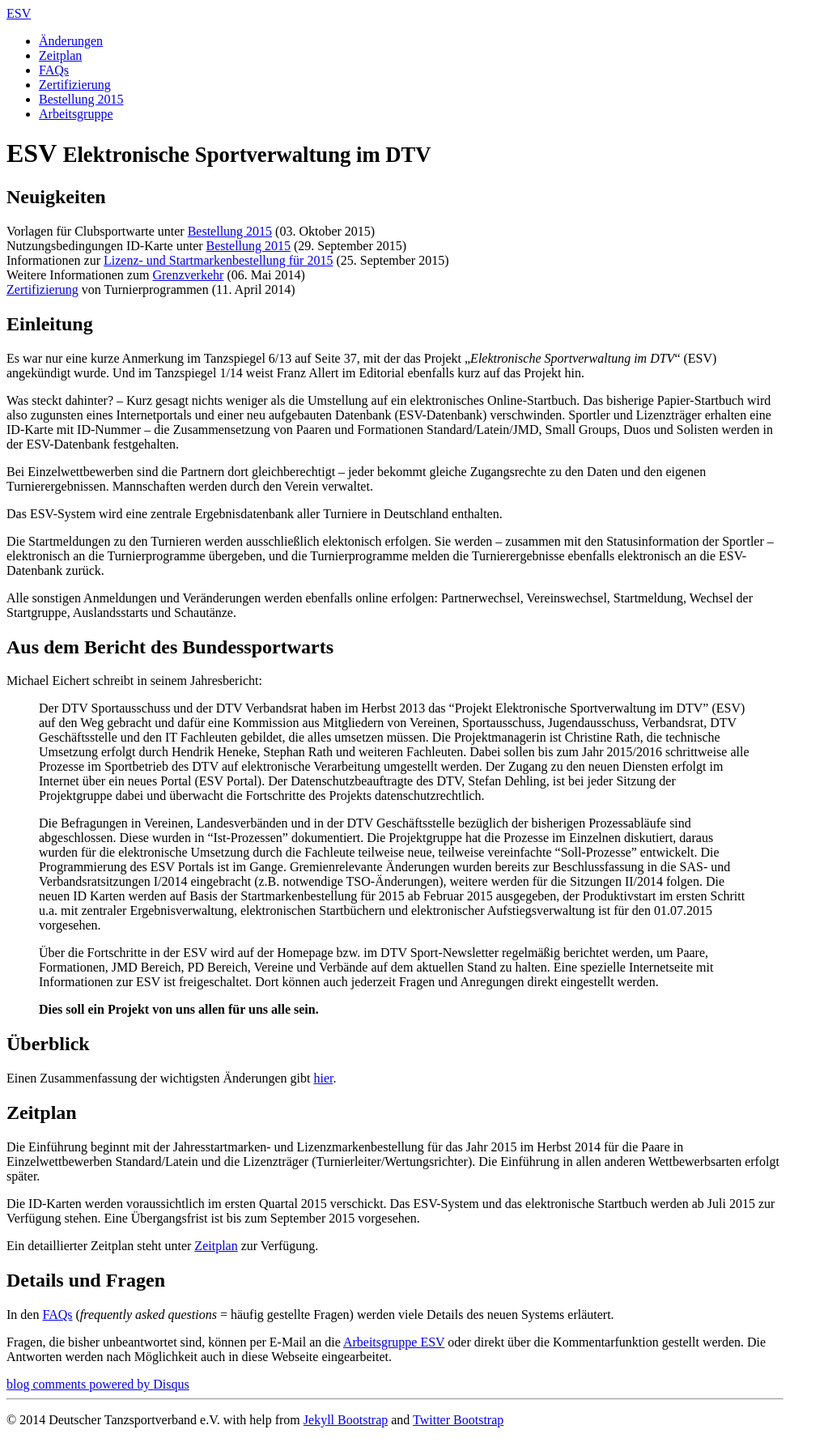
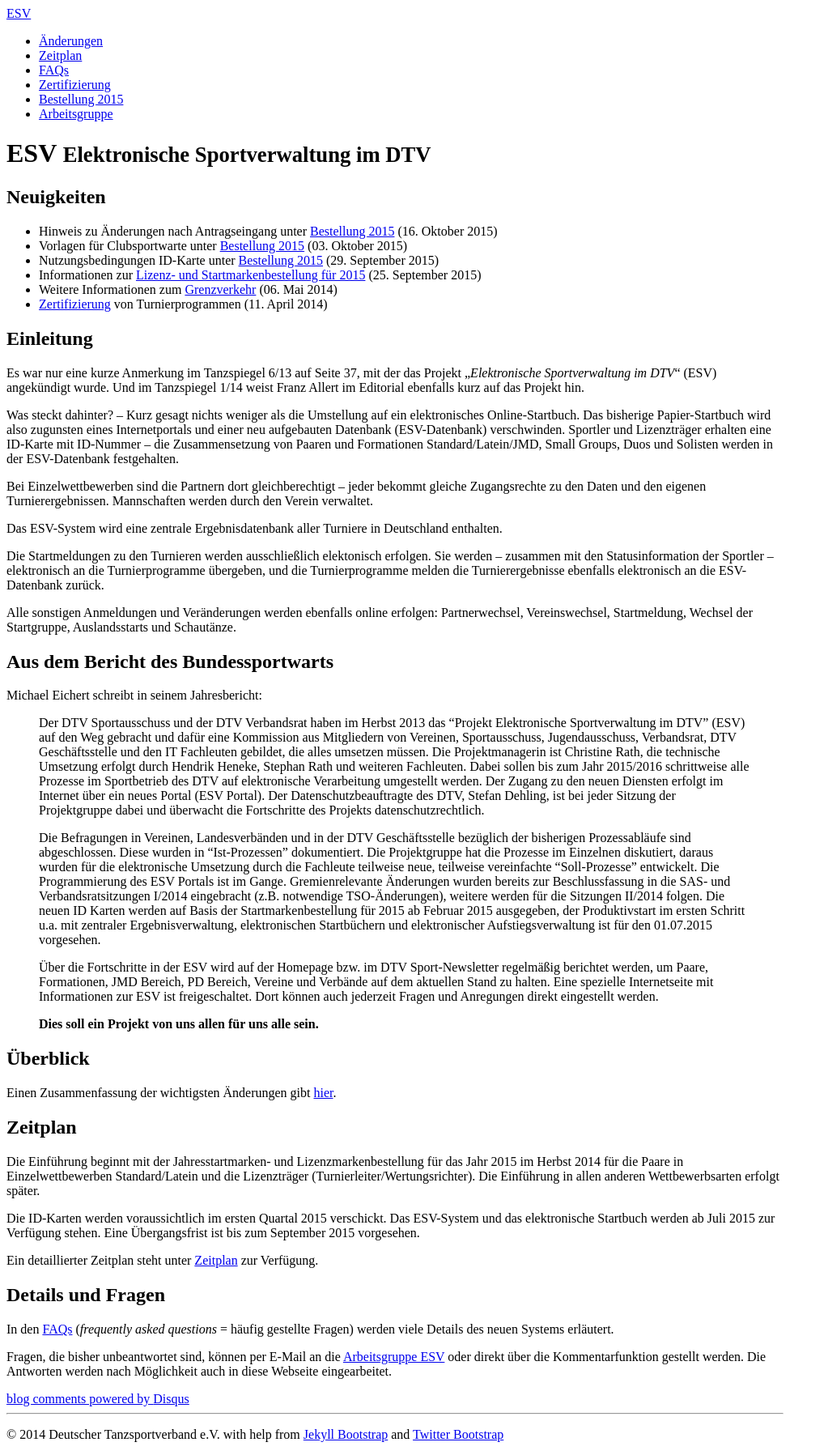
Before and after one commit to tanzsport/esv-faq, a Jekyll site: the page built from index.md, in a window 1280 px wide. Shown: the whole page at 81% size, without its empty margins (0-1023 px from the left). Built offline with Jekyll 4.4.1, drawn with Linux system fonts in a browser that asks for light colours; comment, search, counter and statistics services are not loaded.

Commit message:
Hinweis zu Änderungen nach Antragserfassung.

```diff
--- a/index.md
+++ b/index.md
@@ -8,11 +8,12 @@ comments: true
 
 ## Neuigkeiten ##
 
-Vorlagen für Clubsportwarte unter [Bestellung 2015](esv/bestellung2015.html) (03. Oktober 2015)
-Nutzungsbedingungen ID-Karte unter [Bestellung 2015](esv/bestellung2015.html) (29. September 2015)
-Informationen zur [Lizenz- und Startmarkenbestellung für 2015](esv/bestellung2015.html) (25. September 2015)
-Weitere Informationen zum [Grenzverkehr](esv/faq.html#grenzverkehr) (06. Mai 2014)
-[Zertifizierung](esv/zertifizierung.html) von Turnierprogrammen (11. April 2014)
+* Hinweis zu Änderungen nach Antragseingang unter [Bestellung 2015](esv/bestellung2015.html#aenderungen) (16. Oktober 2015)
+* Vorlagen für Clubsportwarte unter [Bestellung 2015](esv/bestellung2015.html) (03. Oktober 2015)
+* Nutzungsbedingungen ID-Karte unter [Bestellung 2015](esv/bestellung2015.html) (29. September 2015)
+* Informationen zur [Lizenz- und Startmarkenbestellung für 2015](esv/bestellung2015.html) (25. September 2015)
+* Weitere Informationen zum [Grenzverkehr](esv/faq.html#grenzverkehr) (06. Mai 2014)
+* [Zertifizierung](esv/zertifizierung.html) von Turnierprogrammen (11. April 2014)
 
 ## Einleitung ##
 
```
Also changed, not shown: esv/05-bestellung2015.md (+6 -0 lines).
